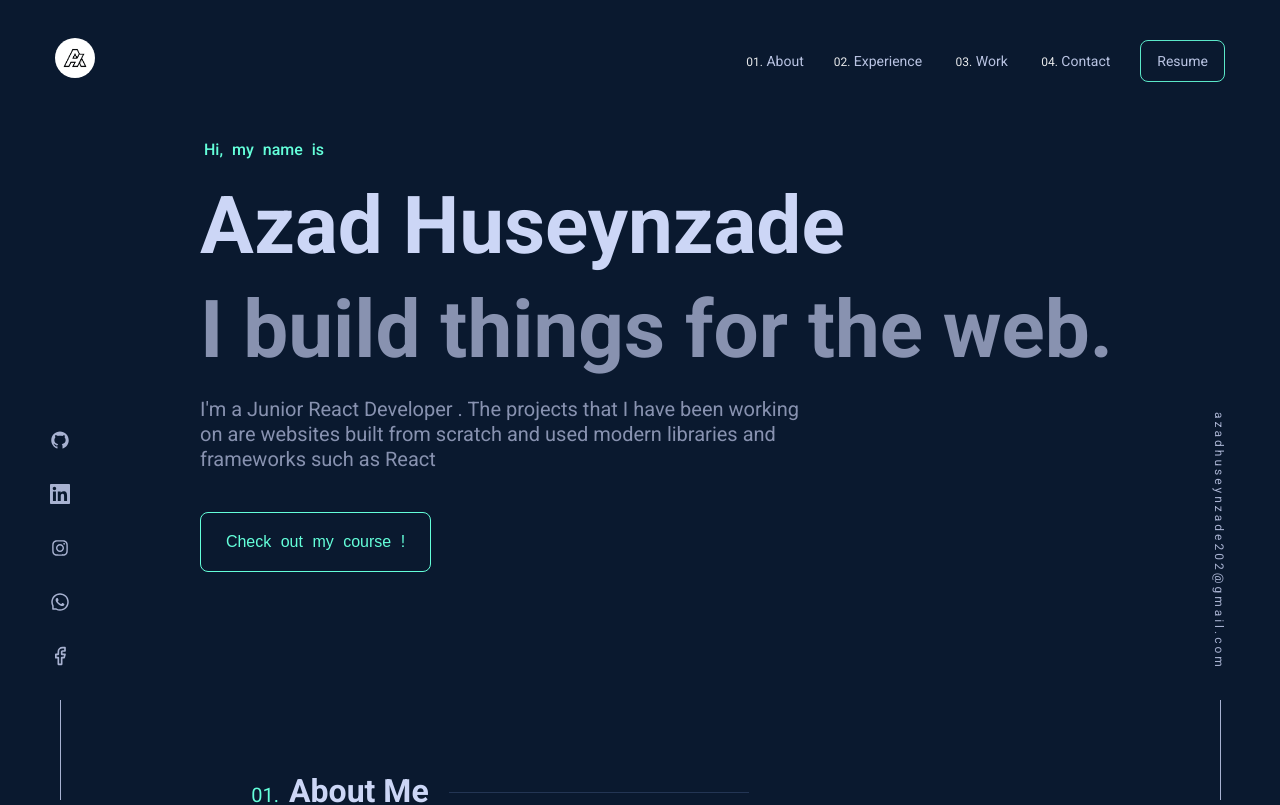
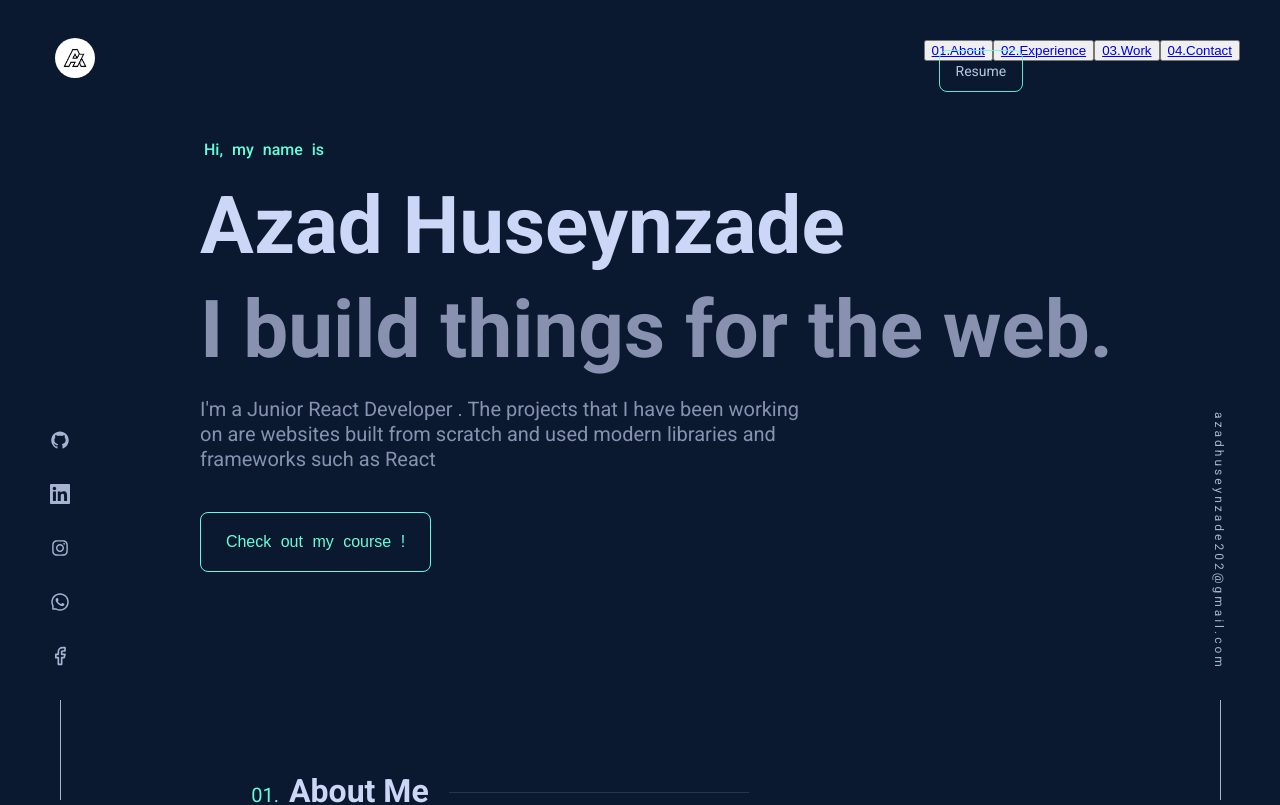
Before and after one commit to azadhuseynzade/portfolio, a React (Create React App) app: page / in a window 1280 px wide. Shown: the top 805 px of the page. Built offline with nearby package versions, Linux system fonts and the light colour scheme.

Commit message:
solved-anchor=problem

```diff
--- a/src/App.js
+++ b/src/App.js
@@ -7,6 +7,7 @@ import Projects from "../src/components/Projects";
 import OtherProjects from "../src/components/OtherProjects";
 import Touch from "../src/components/Touch";
 import Fixed from "../src/components/Fixed";
+
 function App() {
   return (
     <div className="App">
--- a/src/components/Header.jsx
+++ b/src/components/Header.jsx
@@ -1,9 +1,8 @@
 import React, { useState } from "react";
 import "../styles/header.css";
 import Logo from "../images/logo-2.webp";
+import { Anchor } from "antd";
 import CV from "../images/Azad-Huseynzade-CV.pdf";
-import { Anchor } from "antd";
-import About from "../components/About";
 const { Link } = Anchor;
 const Header = () => {
   const [isOpen, setIsOpen] = useState(false);
@@ -14,9 +13,10 @@ const Header = () => {
         <img className="logoImg" src={Logo} alt="logo" />
       </span>
       <div className={`nav-items ${isOpen && "open"}`}>
-        <a href="/about" className="home">
+        {/* <a href="#" className="home">
           <span>01.</span> About
         </a>
+
         <a href="/about">
           <span>02.</span> Experience
         </a>
@@ -28,6 +28,35 @@ const Header = () => {
           {" "}
           <span>04.</span> Contact
         </a>
+        <a href={CV} download className="resume">
+          Resume
+        </a> */}
+        <Anchor targetOffset="65">
+          <button
+            className={`nav-toggle ${isOpen && "open"}`}
+            onClick={() => setIsOpen(!isOpen)}
+          >
+            <Link href="#about" title="01.About" />
+          </button>
+          <button
+            className={`nav-toggle ${isOpen && "open"}`}
+            onClick={() => setIsOpen(!isOpen)}
+          >
+            <Link href="#experience" title="02.Experience" />
+          </button>
+          <button
+            className={`nav-toggle ${isOpen && "open"}`}
+            onClick={() => setIsOpen(!isOpen)}
+          >
+            <Link href="#work" title="03.Work" />
+          </button>
+          <button
+            className={`nav-toggle ${isOpen && "open"}`}
+            onClick={() => setIsOpen(!isOpen)}
+          >
+            <Link href="#contact" title="04.Contact" />
+          </button>
+        </Anchor>
         <a href={CV} download className="resume">
           Resume
         </a>
```
